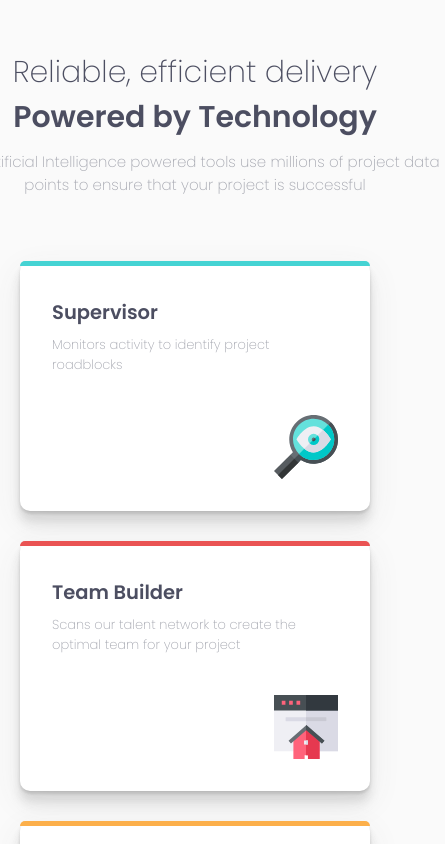
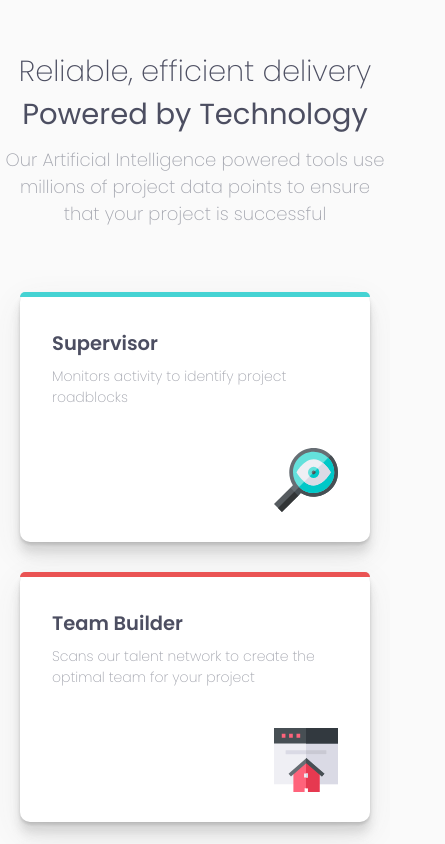
Before and after one commit to robertogl23/Frontend-Mentor-Chanlleger-1--Sass-and-Webpack, a website built with webpack: page src/index.html in a window 390 px wide. Shown: the top 844 px of the page, 445 px wide, since content can reach past the window. Built offline with nearby package versions, Linux system fonts and the light colour scheme.

Commit message:
configurando deploy

```diff
--- a/package.json
+++ b/package.json
@@ -1,5 +1,4 @@
 {
-  "homepage":"https://robertogl23.github.io/Frontend-Mentor-Chanlleger-1--Sass-and-Webpa",
   "name": "webpack-demo",
   "version": "1.0.0",
   "description": "",
@@ -7,7 +6,6 @@
   "scripts": {
     "test": "echo \"Error: no test specified\" && exit 1",
     "build": "webpack",
-    "predeploy": "npm run build",
     "deploy": "gh-pages -d build"
   },
   "keywords": [],
--- a/src/index.html
+++ b/src/index.html
@@ -14,7 +14,7 @@
 					to ensure that your project is successful</p>
 			</div>
 			<div class="list-cards">
-				<div class="card1">
+				<div class="card1 mb">
 					<div class="borderTop"></div>
 					<div class="body">
 						<h2>Supervisor</h2>
@@ -24,7 +24,7 @@
 						</div>
 					</div>
 				</div>
-				<div class="card2">
+				<div class="card2 mb">
 					<div class="borderTop"></div>
 					<div class="body">
 						<h2>Team Builder</h2>
@@ -34,7 +34,7 @@
 						</div>
 					</div>
 				</div>
-				<div class="card3">
+				<div class="card3 mb ">
 					<div class="borderTop"></div>
 					<div class="body">
 						<h2>Karma</h2>
@@ -44,7 +44,7 @@
 						</div>
 					</div>
 				</div>
-				<div class="card4">
+				<div class="card4 mb">
 					<div class="borderTop"></div>
 					<div class="body">
 						<h2>Calculator</h2>
--- a/src/sass/_card.scss
+++ b/src/sass/_card.scss
@@ -22,7 +22,8 @@
 	p {
 		margin-top: 8px;
 		color: $GrayishBlue;
-		font-weight: 3;
+		font-weight: 300;
+		font-size: 14px;
 	}
 	.body {
 		width: 100%;
@@ -48,11 +49,13 @@
 	@include cardStyle($Cyan);
 	grid-column: 1/2;
 	grid-row: 2/4;
+
 }
 .card2 {
 	@include cardStyle($Red);
 	grid-column: 2/3;
 	grid-row: 1/3;
+
 }
 .card3 {
 	@include cardStyle($Orange);
@@ -70,5 +73,9 @@
 		flex-direction: column;
 		width: 100%;
 		align-items: center;
+		grid-gap: 0;
+	}
+	.mb{
+		margin-bottom: 30px;
 	}
 }
--- a/src/sass/_header.scss
+++ b/src/sass/_header.scss
@@ -4,6 +4,7 @@
 	margin-bottom: 65px;
 	h1 {
 		color: $VeryDarkBlue;
+		font-weight: 500;
 	}
 	p {
 		color: $GrayishBlue;
@@ -16,3 +17,21 @@
 		margin-top: 10px;
 	}
 }
+@media(max-width:509px){
+	.header{
+		width: 100%;
+		text-align: unset;
+		h1{
+			font-size: 29px;
+
+		}
+		.subtitle{
+			font-size: 29px;
+		}
+		p {
+			color: $GrayishBlue;
+			font-weight: 1;
+			font-size: 18px;
+		}
+	}
+}
--- a/webpack.config.js
+++ b/webpack.config.js
@@ -8,7 +8,8 @@ module.exports = {
 	entry: "./src/index.js",
 	output: {
 		filename: "bundle.js",
-		path: path.resolve(__dirname, "dist"),
+		publicPath: "/Frontend-Mentor-Chanlleger-1--Sass-and-Webpack/"
+
 	},
 	module: {
 		rules: [
```
